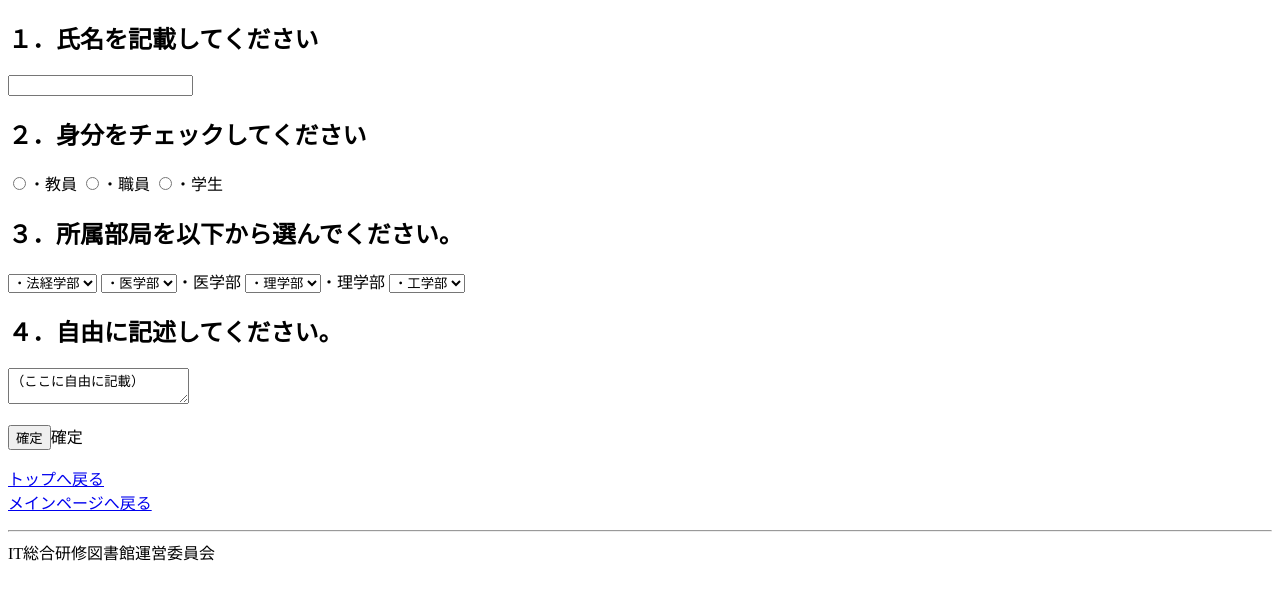
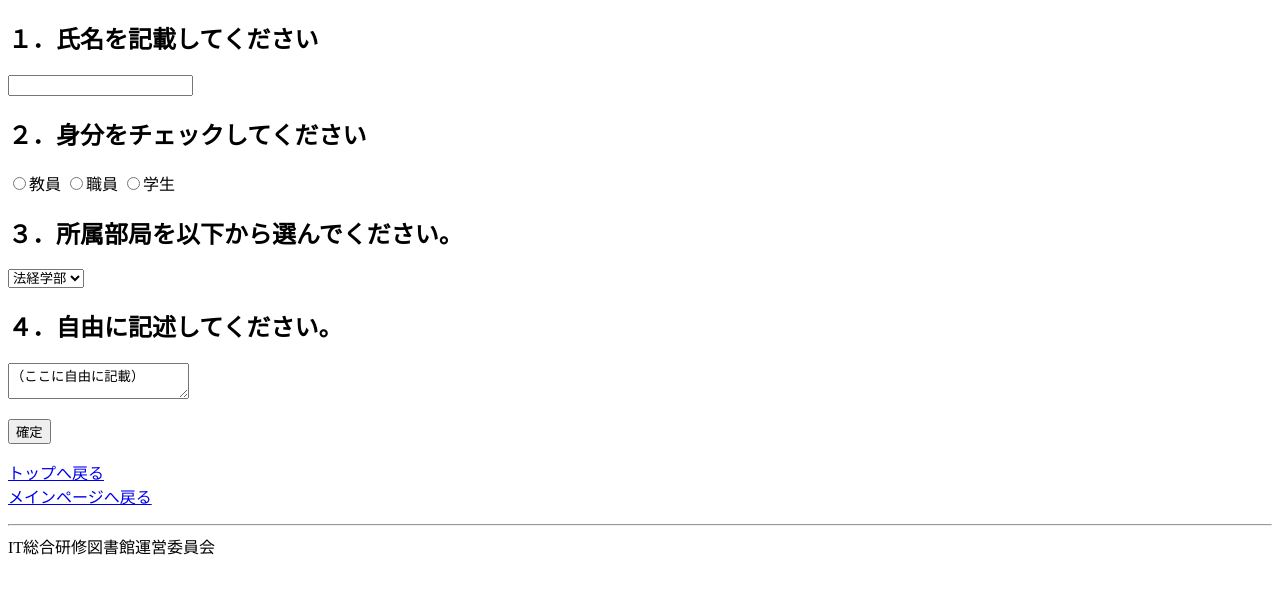
Before and after one commit to M201004/mypage, a plain HTML site: page Inquiry_form.html in a window 1280 px wide. Drawn offline with Linux system fonts and the light colour scheme.

Commit message:
Add files via upload

```diff
--- a/Inquiry_form.html
+++ b/Inquiry_form.html
@@ -11,29 +11,23 @@
     </p>
     <p>
     <h2>２．身分をチェックしてください</h2>
-    <input type="radio" name="class" value="A">・教員
-    <input type="radio" name="class" value="B">・職員
-    <input type="radio" name="class" value="C">・学生
+    <input type="radio" name="class" value="A">教員
+    <input type="radio" name="class" value="B">職員
+    <input type="radio" name="class" value="C">学生
     </p>
     <p>
     <h2>３．所属部局を以下から選んでください。</h2>
     <select name="depertment">
-        <option value="1">・法経学部</option>
-     </select>
-     <select name="depertment">
-        <option value="2">・医学部</option>
-     </select>・医学部
-     <select name="depertment">
-        <option value="3">・理学部</option>
-     </select>・理学部
-     <select name="depertment">
-        <option value="4">・工学部</option>
+        <option value="1">法経学部</option>
+        <option value="2">医学部</option>
+        <option value="3">理学部</option>
+        <option value="4">工学部</option>
      </select>
     </p>
     <h2>４．自由に記述してください。</h2>
     <textarea name="textbox">（ここに自由に記載）</textarea>
     <p>
-    <input type="submit" value="確定"/>確定
+    <input type="submit" value="確定"/>
     </p>
     <p>
     <a href="#top">トップへ戻る</a>
```
